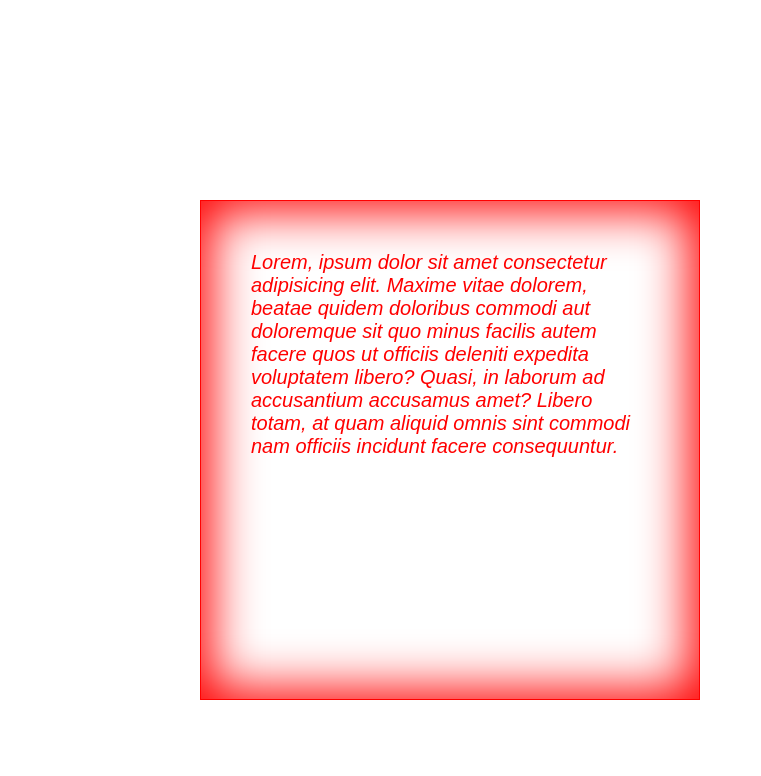
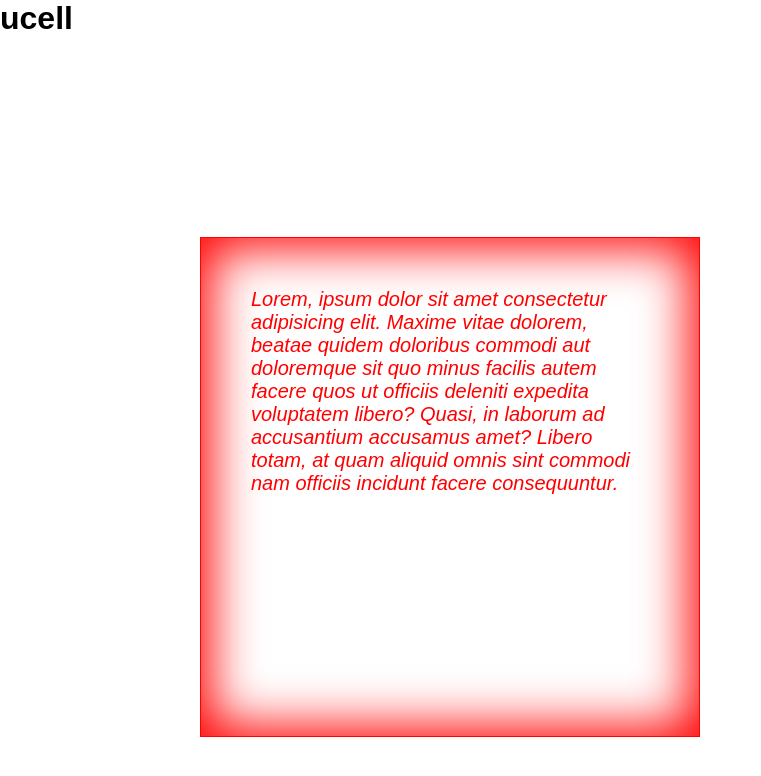
Before and after one commit to Jahongir14200609/hotel, a plain HTML site: page index.html in a window 1280 px wide. Shown: the whole page, without its empty margins (0-761 px from the left). Drawn offline with Linux system fonts and the light colour scheme.

Commit message:
man o'zgartirish kiritdim

```diff
--- a/index.html
+++ b/index.html
@@ -7,9 +7,9 @@
     <link rel="stylesheet" href="./style.css">
 </head>
 <body>
-    <!-- <div class="main">
+    <div class="main">
         <h1>ucell</h1>
-    </div> -->
+    </div>
 
     <!-- <div class="scaner">1</div> -->
 
--- a/style.css
+++ b/style.css
@@ -5,13 +5,13 @@
     font-family: sans-serif;
 }
 
-/* .main {
+/* .main
     width: 100%;
     height: 100vh;
     font-size: 9vw;
     text-align: center;
     color: #fff;
-    padding-top: 15 0px;
+    padding-top: 15 0px; */
     /* background-image: linear-gradient(to right, red,yellow); */
     /* background-image: linear-gradient(to left, red,yellow); */
     /* background-image: linear-gradient(to bottom, red,yellow); */
```
